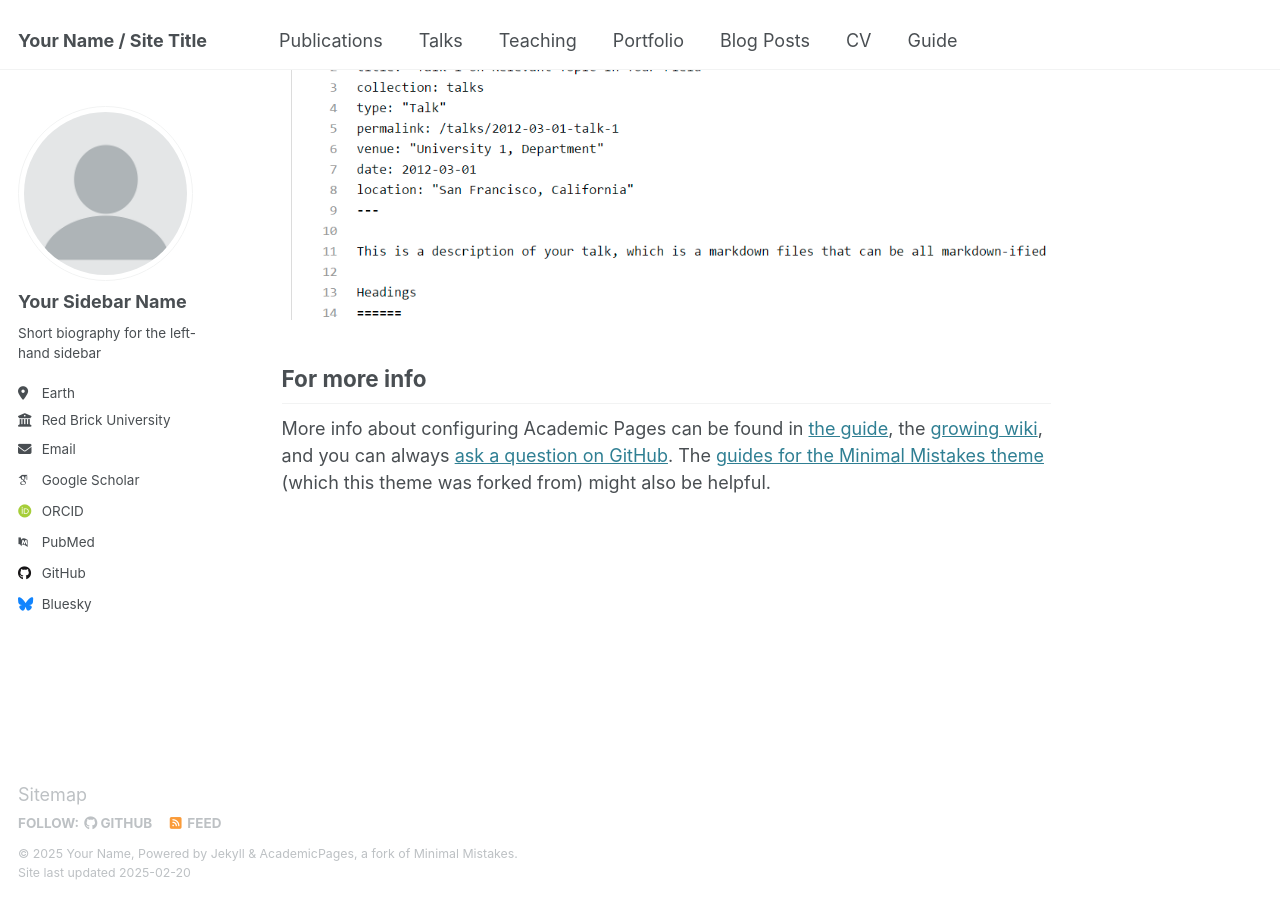
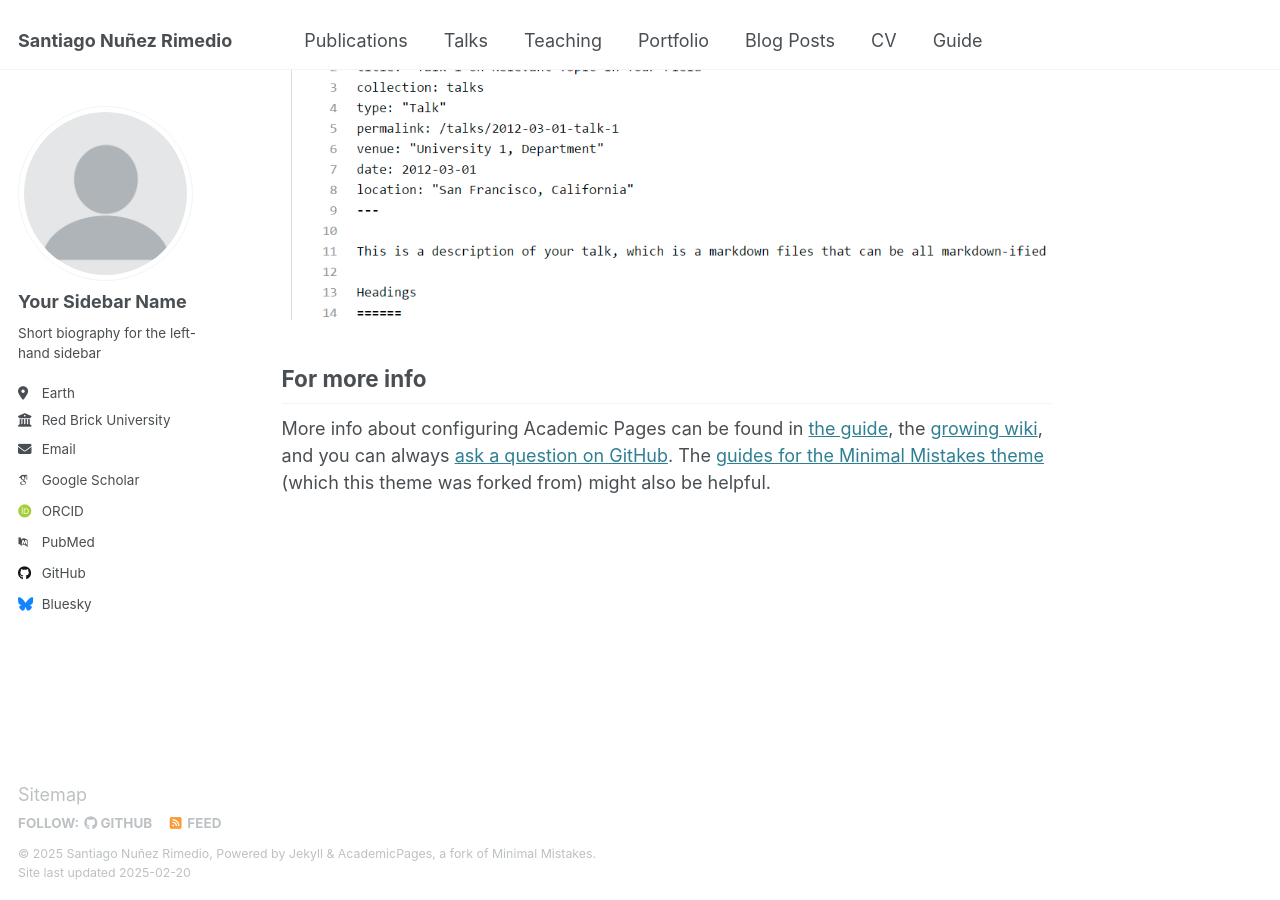
Before and after one commit to rochiweg-cloud/CV, a Jekyll site: the page built from _pages/about.md, in a window 1280 px wide and 900 px high, scrolled down 2642 px. Built offline with Jekyll 4.4.1, drawn with Linux system fonts in a browser that asks for light colours; some web fonts are replaced.

Commit message:
Update _config.yml

```diff
--- a/_config.yml
+++ b/_config.yml
@@ -9,13 +9,13 @@
 # Basic Site Settings
 locale                   : "en-US"
 site_theme               : "default"
-title                    : "Your Name / Site Title"
+title                    : "Santiago Nuñez Rimedio"
 title_separator          : "-"
-name                     : &name "Your Name"
-description              : &description "personal description"
-url                      : https://academicpages.github.io # the base hostname & protocol for your site e.g. "https://[your GitHub username].github.io"
-baseurl                  : "" # the subpath of your site, e.g. "/blog"
-repository               : "academicpages/academicpages.github.io"
+name                     : &name "Santiago Nuñez Rimedio"
+description              : &description "Social Data Scientist"
+url                      : "https://SantiRimedio.github.io"
+baseurl                  : "/web"
+repository               : "https://github.com/SantiRimedio/web/"
 
 # Site Author - The following control what appear as part of the author content on the side bar.
 #               If a field is blank the icon and link will not appear, otherwise it will be shown.
```
